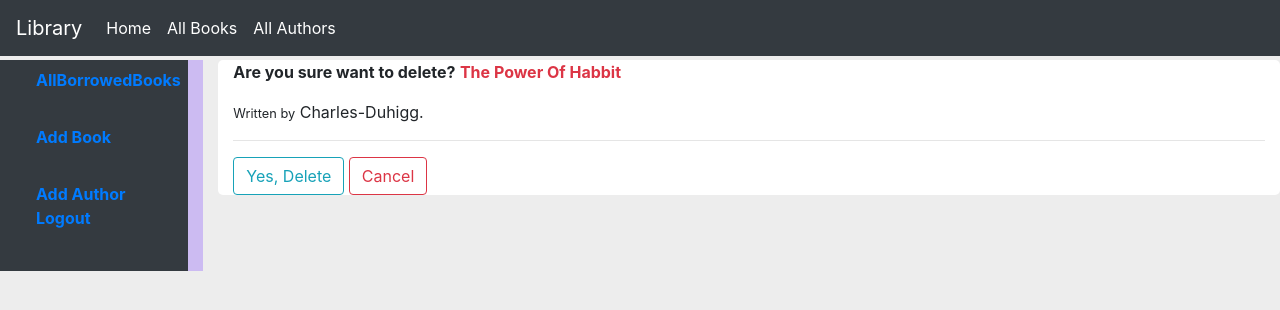
After one commit to Geepeee/LibraryApp, a Django app: page /catalog/books/1/bookdelete/ in a window 1280 px wide. The commit adds this page. Shown: the top 310 px of the page. Run offline with Django 3.2, Linux system fonts and the light colour scheme; a user stored in the database is signed in; data comes from the database, SQL or seed files in the repository; both versions use the stored data as it was after the commit.

Commit message:
Created Book CRUD
Templates to takecare of CRUD for Book Model,only for superusers

```diff
--- a/catalog/templates/catalog/base.html
+++ b/catalog/templates/catalog/base.html
@@ -43,6 +43,9 @@
                   {% if user.is_staff %}
                      <li><a href="{% url 'catalog:allloanedbooks' %}" style="margin-right: 15px;">AllBorrowedBooks</a></li>
                      <hr>
+                     <li><a href="{% url 'catalog:bookcreate' %}" style="margin-right: 15px;">Add Book</a></li>
+                     <hr>
+                     <li><a href="{% url 'catalog:authorcreate' %}" style="margin-right: 15px;">Add Author</a></li>
                   {% else %}
                      <li><a href="{% url 'catalog:loanedbooks' %}" style="margin-right: 15px;">BorrowedBooks</a></li>
                      <hr>
--- /dev/null
+++ b/catalog/templates/catalog/book_confirm_delete.html
@@ -0,0 +1,14 @@
+{% extends "catalog/base.html" %}
+{% block title %}
+<title>Book Delete Page!</title>
+{% endblock %}
+{% block content %}
+   <p><strong>Are you sure want to delete?</strong> <strong class="text-danger">{{ book.title }}</strong></p>
+   <p><small>Written by</small> {{ book.author }}.<p>
+   <hr>
+   <form class="" action="" method="post">
+      {% csrf_token %}
+      <input type="submit" name="Yes, Delete" value="Yes, Delete" class="btn btn-outline-info">
+      <a href="{% url 'catalog:bookdetail' book.id %}" class="btn btn-outline-danger">Cancel</a>
+   </form>
+{% endblock %}
--- a/catalog/templates/catalog/book_form.html
+++ b/catalog/templates/catalog/book_form.html
@@ -10,6 +10,6 @@
   {% csrf_token %}
   {{ form | crispy }}
   <input type="submit" name="Create" value="Create" class="btn btn-outline-success">
-  <a href="{% url 'catalog:booklist' %}" class="btn btn-outline-danger">Cancel</a>
+  <a href="{% url 'catalog:bookdetail' book.id %}" class="btn btn-outline-danger">Cancel</a>
 </form>
 {% endblock %}
--- a/catalog/templates/catalog/detail.html
+++ b/catalog/templates/catalog/detail.html
@@ -10,6 +10,10 @@
    <p><strong>ISBN: </strong>{{ book.isbn }}</p>
    <p><strong>Genre: </strong>{{ book.display_genre }}</p>
    <p><strong>Language: </strong>{{ book.language }}</p>
+   {% if user.is_staff %}
+      <a href="{% url 'catalog:bookupdate' book.id %}" class="btn btn-outline-info">Update</a>
+      <a href="{% url 'catalog:bookdelete' book.id %}" class="btn btn-outline-danger">Delete</a>
+   {% endif %}
    <hr>
    <hr>
    <div class="">
--- a/catalog/urls.py
+++ b/catalog/urls.py
@@ -15,6 +15,7 @@ urlpatterns = [
     path('books/authorcreate/',views.AuthorCreateView.as_view(), name="authorcreate"),
     path('books/<int:pk>/authorupdate/',views.AuthorUpdateView.as_view(),name="authorupdate"),
     path('books/<int:pk>/authordelete/',views.AuthorDeleteView.as_view(), name="authordelete"),
-    path('books/add/',views.BoookCreateView.as_view(),name="bookcreate"),
-    path('books/<int:pk>/bookupp/',views.BoookUpdateView.as_view(), name="bookupdate"),
+    path('books/add/',views.BookCreateView.as_view(),name="bookcreate"),
+    path('books/<int:pk>/bookupp/',views.BookUpdateView.as_view(), name="bookupdate"),
+    path('books/<int:pk>/bookdelete/',views.BookDeleteView.as_view(),name="bookdelete"),
 ]
--- a/catalog/views.py
+++ b/catalog/views.py
@@ -114,14 +114,19 @@ class AuthorDeleteView(LoginRequiredMixin,DeleteView):
     success_url = reverse_lazy('catalog:authors')
     template_name = 'catalog/author_confirm_delete.html'
 
-class BoookCreateView(LoginRequiredMixin,CreateView):
+class BookCreateView(LoginRequiredMixin,CreateView):
     model = Book
     fields = '__all__'
     template_name = 'catalog/book_form.html'
     success_url = reverse_lazy('catalog:booklist')
 
-class BoookUpdateView(LoginRequiredMixin,UpdateView):
+class BookUpdateView(LoginRequiredMixin,UpdateView):
     model = Book
     fields = ['author','summary','genre']
     template_name = 'catalog/book_form.html'
     success_url = reverse_lazy('catalog:booklist')
+
+class BookDeleteView(LoginRequiredMixin,DeleteView):
+    model = Book
+    template_name = 'catalog/book_confirm_delete.html'
+    success_url = reverse_lazy('catalog:booklist')
```
Also changed, not shown: db.sqlite3.
